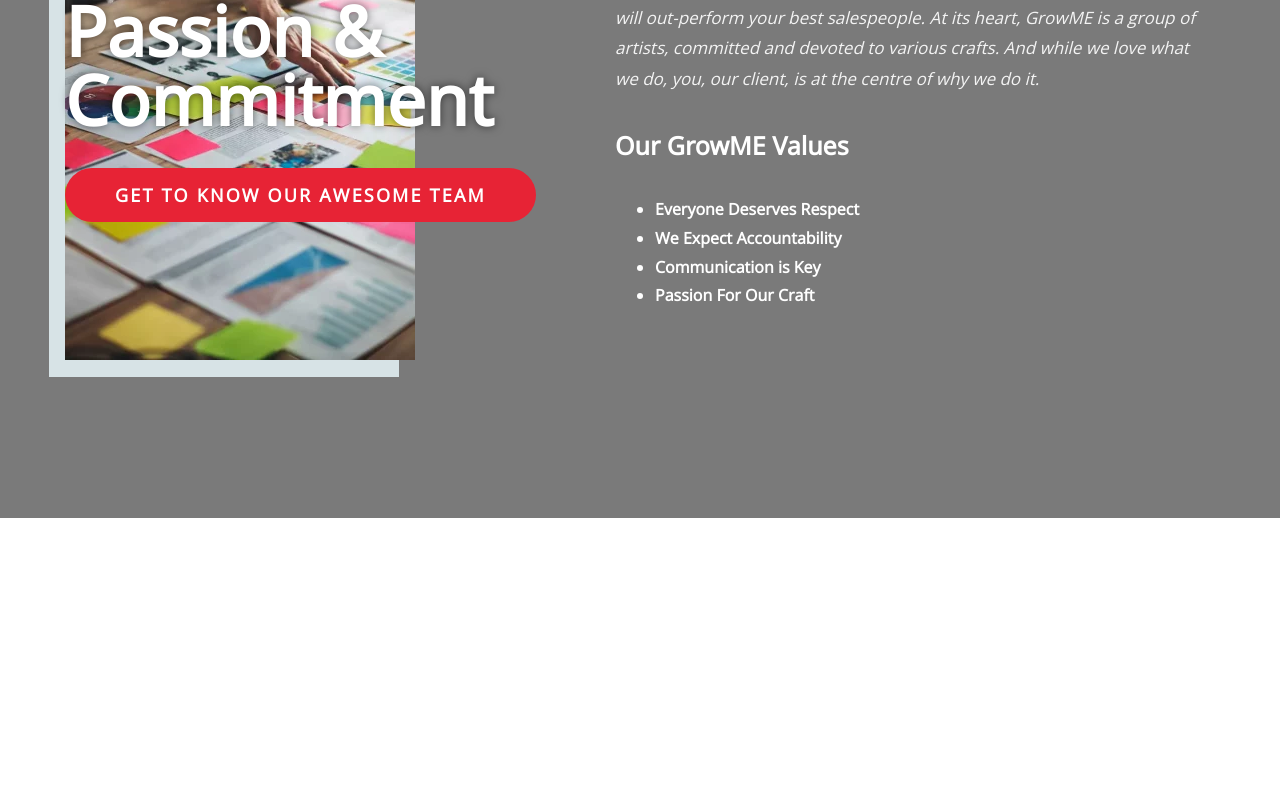
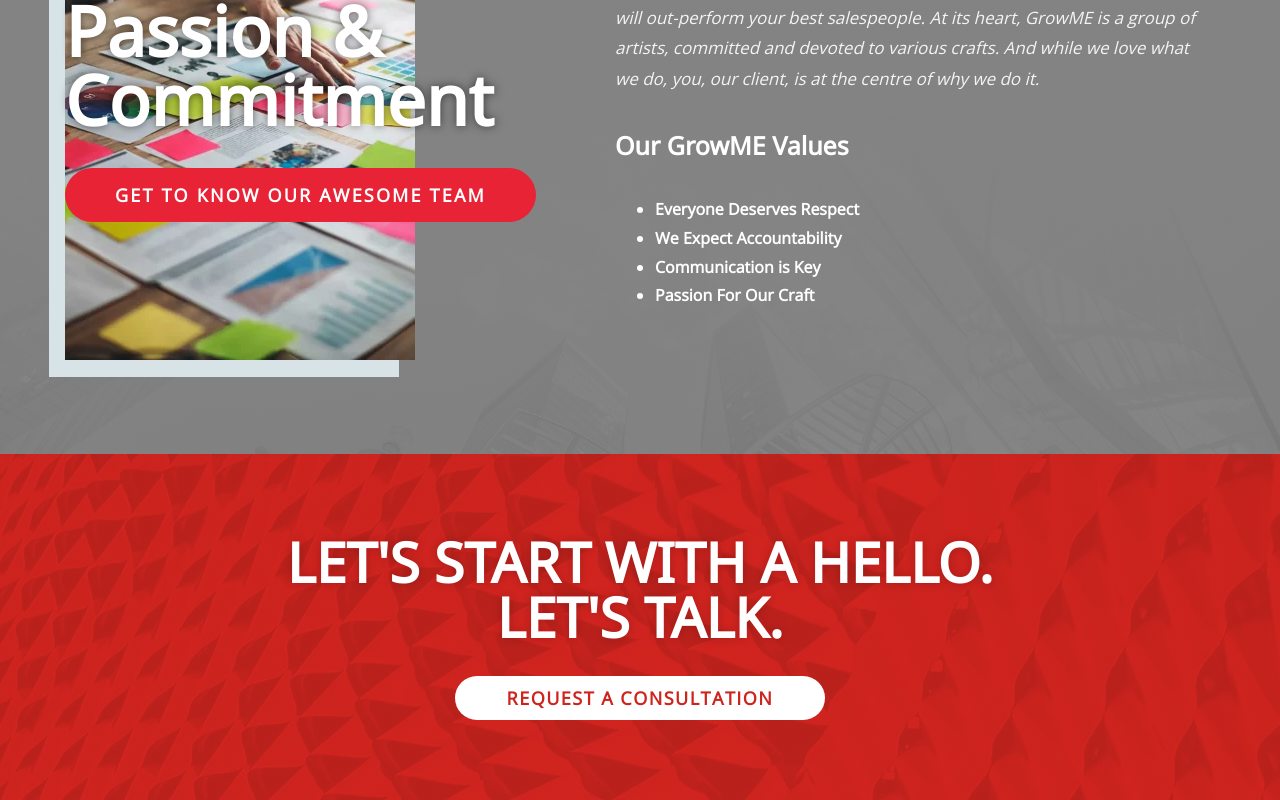
Before and after one commit to ammargrowme/growme_homepage_nuxt, a Nuxt app: page / in a window 1280 px wide. Shown: the part 10654-11454 px from the top of the page. Before the commit the page ends 11172 px from the top, so only its background shows below. Built offline with nearby package versions, Linux system fonts and the light colour scheme; what vue-typed-js would draw is missing.

Commit message:
completed section

```diff
--- a/pages/index.vue
+++ b/pages/index.vue
@@ -56,6 +56,10 @@
     </section>
     <section class="great-sec">
       <MakesUsGreat/>
+      <div class="consult-cta">
+        <h2>Let's Start with a Hello. Let's Talk.</h2>
+        <NuxtLink class="consult-btn" :to="{ path: '/contact' }"><p>Request A Consultation</p></NuxtLink>
+      </div>
     </section>
   </main>
 </div>
@@ -75,9 +79,51 @@
 </script>
 
 <style>
+.consult-btn {
+  text-decoration: none;
+  display: block;
+}
+
+.consult-btn p {
+  background-color: #FFFFFF;
+  color: #ce241e;
+  max-width: 350px;
+  font-family: "Open Sans",Sans-serif;
+  font-size: 18px;
+  font-weight: 700;
+  text-transform: uppercase;
+  letter-spacing: 1.5px;
+  margin: 2rem auto 0 auto;
+  padding: 10px;
+  border-radius: 25px;
+  text-align: center;
+}
+
+.consult-cta h2 {
+  color: #FFFFFF;
+  font-family: "Noto Sans",Sans-serif;
+  font-size: 55px;
+  font-weight: 800;
+  text-transform: uppercase;
+  line-height: 1em;
+  letter-spacing: 0;
+  text-shadow: 0 0 10px rgba(0,0,0,.2);
+  max-width: 25ch;
+  text-align: center;
+  margin: 0 auto;
+}
+
+.consult-cta {
+  background-image: linear-gradient(rgba(206, 36, 30, 0.9), rgba(206, 36, 30, 0.9)), url("/assets/images/urban-pattern-red-bg.webp");
+  padding: 5rem 0;
+}
+
 .great-sec {
-  background-color: #7a7a7a;
-  padding: 4rem 0;
+  background-image: linear-gradient( rgba(122, 122, 122, 1), rgba(122, 122, 122, 0.9)), url("/assets/images/image_background-downtown.webp");
+  background-size: contain;
+  background-repeat: no-repeat;
+  background-position: bottom;
+  padding: 4rem 0 0 0;
 }
 
 .detail-sec {
```
Also changed, not shown: static/assets/images/image_background-downtown.webp (added).
